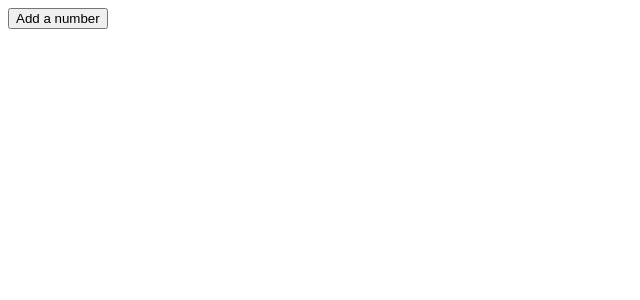
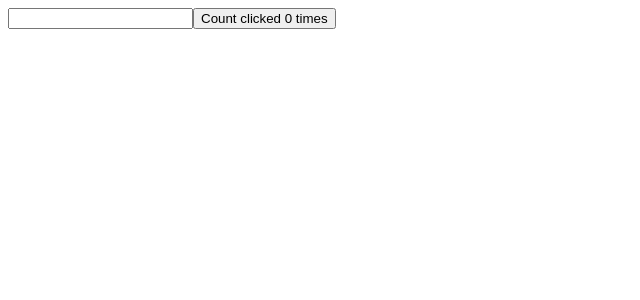
Before and after one commit to Syed-Sadman/Codev-React, a React (Create React App) app: page / in a window 1280 px wide. Shown: the top 300 px of the page, without its empty margins (0-640 px from the left). Built offline with nearby package versions, Linux system fonts and the light colour scheme.

Commit message:
Conditional render with UseEffect

```diff
--- a/src/App.js
+++ b/src/App.js
@@ -12,9 +12,11 @@
 //import PureComp from './comp/PureComp'
 // import Table from './comp/Table'
 
+import UseEffect from "./funcComp/UseEffect";
+
 //import ClassCount from "./funcComp/ClassCount";
 //import HooCountTwo from "./funcComp/HooCountTwo";
-import HookCountFour from "./funcComp/HookCountFour";
+//import HookCountFour from "./funcComp/HookCountFour";
 //import HookCountThree from "./funcComp/HookCountThree";
 
 
@@ -42,8 +44,10 @@
     <div>
       {/* <ClassCount/> */}
       {/* <UseStateHook/> */}
-    <HookCountFour/>
+    {/* <HookCountFour/> */}
       {/* <HooCountTwo/> */}
+      <UseEffect/>
+
     </div>
 
     )
--- /dev/null
+++ b/src/funcComp/UseEffect.js
@@ -0,0 +1,27 @@
+import React,{useState,useEffect} from 'react'
+
+function UseEffect() {
+    const [count,setCount]=useState(0);
+    const [name,setName]=useState('');
+
+    useEffect(()=>{
+        console.log("useEffect render")
+        document.title= `You clicked ${count} times`
+    },[count])
+
+
+    const incCount=()=>{
+        setCount((previousCount)=>previousCount+1)
+    }
+    return (
+        <div>
+
+            <input type="text" value={name} onChange={e=>setName(e.target.value)} />
+            <button onClick={incCount}>Count clicked {count} times</button>
+
+
+        </div>
+    )
+}
+
+export default UseEffect
```
